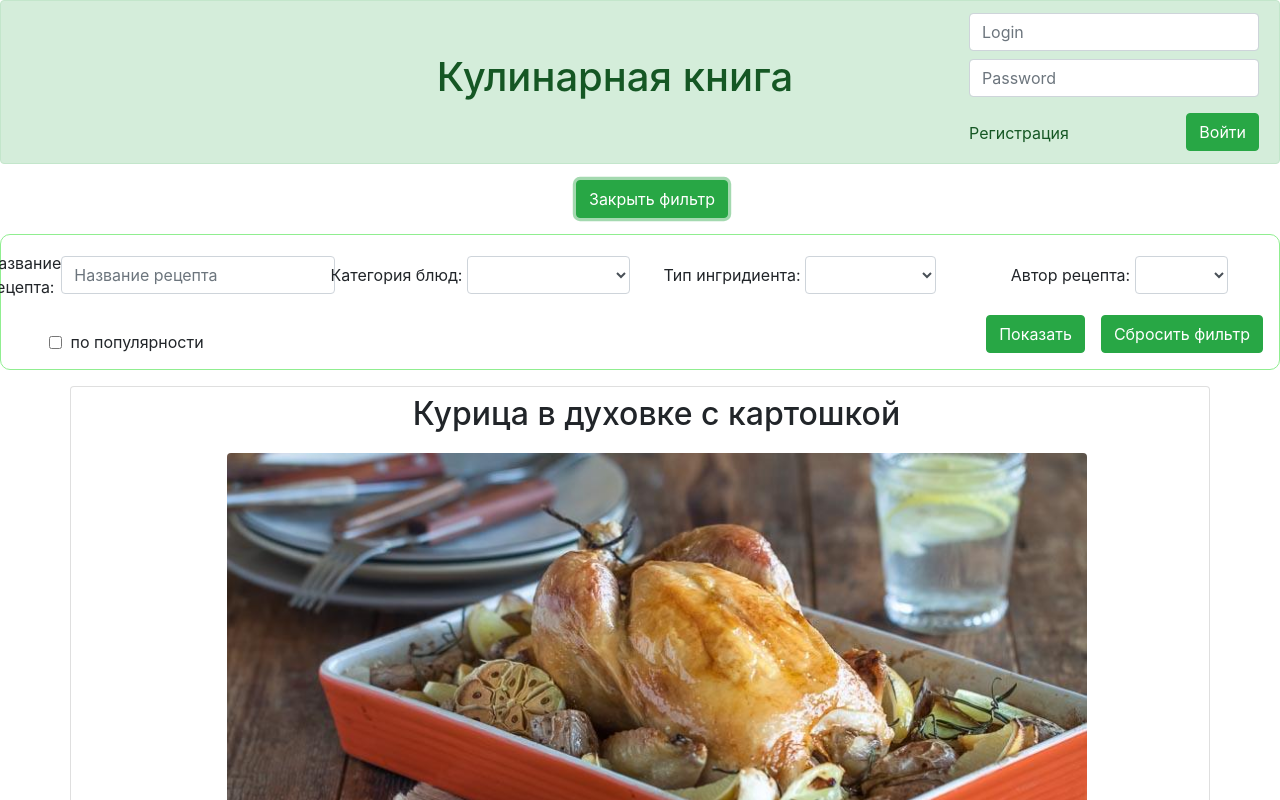
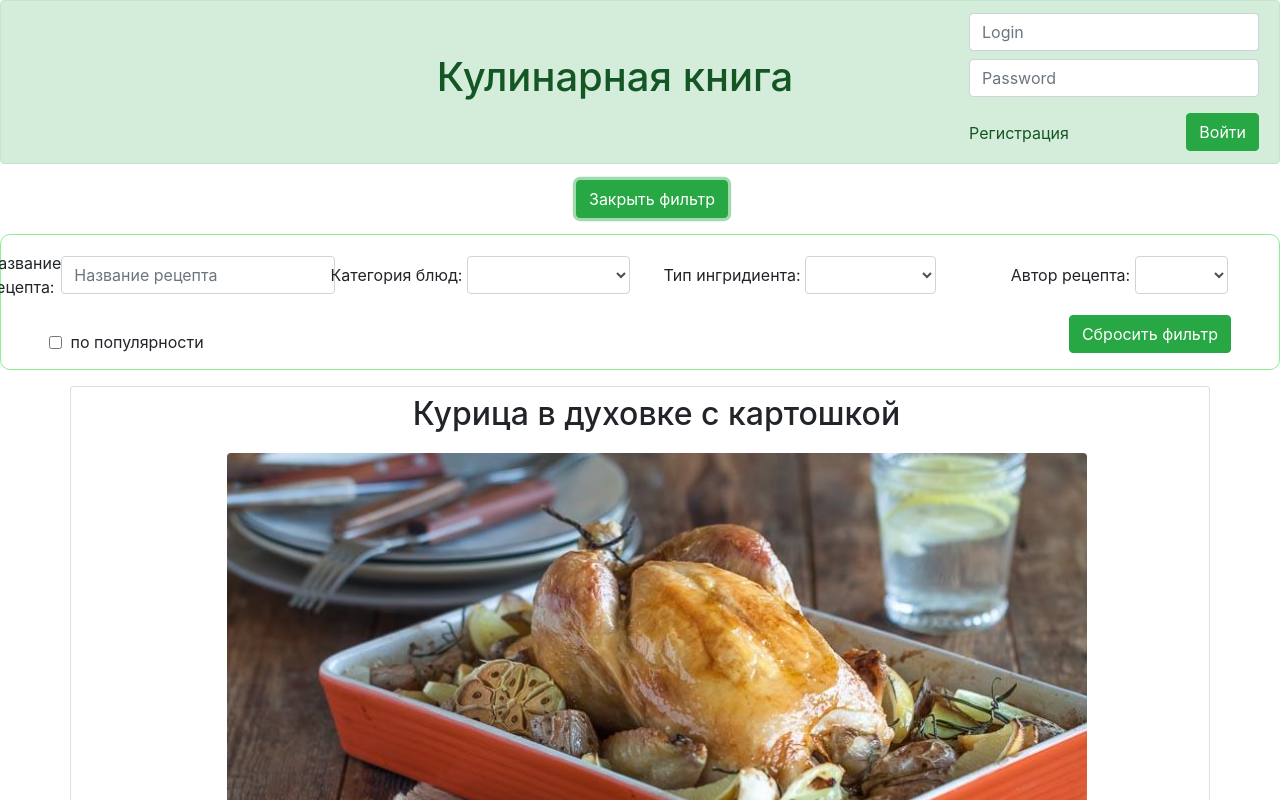
Before and after one commit to yurlovr/recept, a React (Create React App) app: page / in a window 1280 px wide. Both pictures are taken after a click on the button "Открыть фильтр". Shown: the top 800 px of the page. Built offline with nearby package versions, Linux system fonts and the light colour scheme.

Commit message:
фильтры работают... лайки сломались ((

```diff
--- a/src/Components/Filter/Filter.js
+++ b/src/Components/Filter/Filter.js
@@ -1,12 +1,10 @@
 function Filter(data, receptObject) {
   let receptFiltered = [];
 
-  console.log('data', data,' recO ', receptObject);
-
-  let name = data.name.toLowerCase();
-  let categories = data.cat.toLowerCase();
-  let ingridients = data.ingr.toLowerCase();
-  let author = data.author.toLowerCase();
+  let name = data.receptName.toLowerCase();
+  let categories = data.receptCategories.toLowerCase();
+  let ingridients = data.receptIngridients.toLowerCase();
+  let author = data.receptAuthor.toLowerCase();
   let pop = data.pop;
 
   receptObject.forEach(item => {
--- a/src/Components/FilterRending/FilterRending.js
+++ b/src/Components/FilterRending/FilterRending.js
@@ -5,25 +5,26 @@ class FilterRending extends Component {
   constructor(props) {
     super(props);
 
-    this.state ={
-      receptName:'',
-      receptCategories:'',
-      receptIngridients:'',
-      receptAuthor:'',
+    this.state = {
+      receptName: "",
+      receptCategories: "",
+      receptIngridients: "",
+      receptAuthor: "",
       pop: false
+    };
 
-    }
+    this.defaultState = this.state;
 
-    this.handleSubmit = this.handleSubmit.bind(this);
+    // this.handleSubmit = this.handleSubmit.bind(this);
     this.updateValue = this.updateValue.bind(this);
-
+    this.resetValue = this.resetValue.bind(this);
   }
 
   render() {
-
     return (
       <section className="d-flex">
-        <form onSubmit={this.handleSubmit}
+        <form
+          onSubmit={this.handleSubmit}
           className="w-100 fieldset"
           style={{
             borderWidth: 1 + "px",
@@ -42,7 +43,7 @@ class FilterRending extends Component {
                   id="receptName"
                   placeholder="Название рецепта"
                   value={this.state.receptName}
-                  onChange={event =>this.updateValue(event)}
+                  onChange={event => this.updateValue(event)}
                 />
               </label>
             </div>
@@ -50,15 +51,17 @@ class FilterRending extends Component {
             <div className="w-25 mb-3 mt-3">
               <label htmlFor="receptCategories">
                 Категория блюд:&nbsp;
-                <select className="form-control" id="receptCategories"
+                <select
+                  className="form-control"
+                  id="receptCategories"
                   value={this.state.receptCategories}
-                        onChange={event =>this.updateValue(event)}>
-                  <option value=""/>
+                  onChange={event => this.updateValue(event)}
+                >
+                  <option value="" />
                   <option value="Первые блюда">Первые блюда</option>
                   <option value="Вторые блюда">Вторые блюда</option>
                   <option value="Пицца">Пицца</option>
                   <option value="Десерты">Десерты</option>
-
                 </select>
               </label>
             </div>
@@ -66,10 +69,13 @@ class FilterRending extends Component {
             <div className="w-25 mb-3 mt-3">
               <label htmlFor="receptIngridients">
                 Тип ингридиента:&nbsp;
-                <select className="form-control" id="receptIngridients"
+                <select
+                  className="form-control"
+                  id="receptIngridients"
                   value={this.state.receptIngridients}
-                        onChange={event =>this.updateValue(event)}>
-                  <option value=""/>
+                  onChange={event => this.updateValue(event)}
+                >
+                  <option value="" />
                   <option value="Мясо">Мясо</option>
                   <option value="Свинина">Свинина</option>
                   <option value="Говядина">Говядина</option>
@@ -83,10 +89,13 @@ class FilterRending extends Component {
             <div className="w-25 mb-3 mt-3">
               <label htmlFor="receptAuthor">
                 Автор рецепта:&nbsp;
-                <select className="form-control" id="receptAuthor"
+                <select
+                  className="form-control"
+                  id="receptAuthor"
                   value={this.state.receptAuthor}
-                        onChange={event =>this.updateValue(event)}>
-                  <option value=""/>
+                  onChange={event => this.updateValue(event)}
+                >
+                  <option value="" />
                   <option value="Вася">Вася</option>
                   <option value="Петя">Петя</option>
                   <option value="Миша">Миша</option>
@@ -95,26 +104,30 @@ class FilterRending extends Component {
             </div>
 
             <div className="form-check w-25 justify-content-start pl-5 flex-grow-1">
-              <input type="checkbox" className="form-check-input" id="pop"
+              <input
+                type="checkbox"
+                className="form-check-input"
+                id="pop"
                 value={this.state.pop}
-                     onChange={event =>this.updateValue(event)}/>
+                onChange={event => this.updateValue(event)}
+              />
               <label htmlFor="receptPoplular" className="form-check-label">
                 &nbsp;по популярности
               </label>
             </div>
 
-            <button
-              className="btn btn-success ml-auto mr-3 mb-3"
-              type="submit"
-              onClick={this.props.funcFilter}
-            >
-              Показать
-            </button>
+            {/*<button*/}
+            {/*className="btn btn-success ml-auto mr-3 mb-3"*/}
+            {/*type="button"*/}
+            {/*onClick={()=>{this.props.funcFilter(this.state)}}*/}
+            {/*>*/}
+            {/*Показать*/}
+            {/*</button>*/}
 
             <button
-              className="btn btn-success ml-auto mr-3 mb-3"
+              className="btn btn-success mr-5 mb-3"
               type="button"
-              onClick={this.props.funcResetFilter}
+              onClick={this.resetValue}
             >
               Сбросить фильтр
             </button>
@@ -125,27 +138,25 @@ class FilterRending extends Component {
   }
 
   updateValue(e) {
-    console.log('ededed ',e.target.id);
     let targetId = e.target.id;
     let target = e.target.value;
-    this.setState ({
-      receptName:'',
-      receptCategories:'',
-      receptIngridients:'',
-      receptAuthor:'',
-      pop: false
-    });
 
-    console.log(' thtth', this.state)
-
-
-    console.log('value ', target);
+    this.setState(
+      {
+        ...this.state,
+        [targetId]: target
+      },
+      () => {
+        this.props.funcFilter({ ...this.state });
       }
-  handleSubmit(event) {
-    alert('A name was submitted: ' + this.state.inputValue + 'A name was submitted: ' + this.state.inputValue);
-    event.preventDefault();
+    );
   }
 
-
+  resetValue() {
+    this.setState({
+      ...this.defaultState
+    });
+    this.props.funcResetFilter();
+  }
 }
 export default FilterRending;
--- a/src/Container/ReceptList/ReceptList.js
+++ b/src/Container/ReceptList/ReceptList.js
@@ -20,13 +20,12 @@ class ReceptList extends Component {
     this.filterClick = this.filterClick.bind(this);
     this.filterClickReset = this.filterClickReset.bind(this);
     this.handleClick = this.handleClick.bind(this);
-
   }
 
   render() {
     let elementList = this.state.filterRecept.map(recept => (
       <li key={recept.id} className="mb-3">
-        <Recept data={recept}/>
+        <Recept data={recept} />
       </li>
     ));
 
@@ -35,14 +34,19 @@ class ReceptList extends Component {
         <div>
           <button
             className="btn btn-success mb-3"
-            style={{marginLeft: 45 + "%"}}
+            style={{ marginLeft: 45 + "%" }}
             type="button"
             onClick={this.handleClick}
           >
             {this.state.openFilter ? "Закрыть фильтр" : "Открыть фильтр"}
           </button>
         </div>
-        {this.state.openFilter && <FilterRending funcFilter={this.filterClick} funcResetFilter={this.filterClickReset}/>}{" "}
+        {this.state.openFilter && (
+          <FilterRending
+            funcFilter={this.filterClick}
+            funcResetFilter={this.filterClickReset}
+          />
+        )}{" "}
         {/*// Передать сюда рецепты...*/}
         <ul className="list-unstyled mt-3">{elementList}</ul>
         {/* вернуть сюда новый массив после фильтра*/}
@@ -56,41 +60,19 @@ class ReceptList extends Component {
     });
   }
 
-  filterClick() {
-    let filterObjet = {};
-    let fieldFilter = document.querySelector(".fieldset");
-
-    filterObjet.name = fieldFilter.querySelector("#receptName").value;
-    filterObjet.cat = fieldFilter.querySelector("#receptCategories").value;
-    filterObjet.ingr = fieldFilter.querySelector("#receptIngridients").value;
-    filterObjet.author = fieldFilter.querySelector("#receptAuthor").value;
-
-    fieldFilter.querySelector("#pop").checked === true
-      ? (filterObjet.pop = true)
-      : (filterObjet.pop = false);
-
-    console.log('filterObject ',filterObjet);
-    console.log('this.filteredRecept ',this.props);
-
+  filterClick(filterObjet) {
     this.filteredRecept = Filter(filterObjet, this.filteredRecept);
     this.setState({
       filterRecept: this.filteredRecept
     });
-
   }
 
-   filterClickReset() {
+  filterClickReset() {
     this.filteredRecept = this.allRecept;
 
     this.setState({
       filterRecept: this.filteredRecept
     });
-    let fieldFilter = document.querySelector(".fieldset");
-    fieldFilter.querySelector("#receptName").value = "";
-    fieldFilter.querySelector("#receptCategories").value = "";
-    fieldFilter.querySelector("#receptIngridients").value = "";
-    fieldFilter.querySelector("#receptAuthor").value = "";
-    fieldFilter.querySelector("#pop").checked = false;
   }
 }
 
```
Lines whose indentation alone changed are shown as unchanged.
